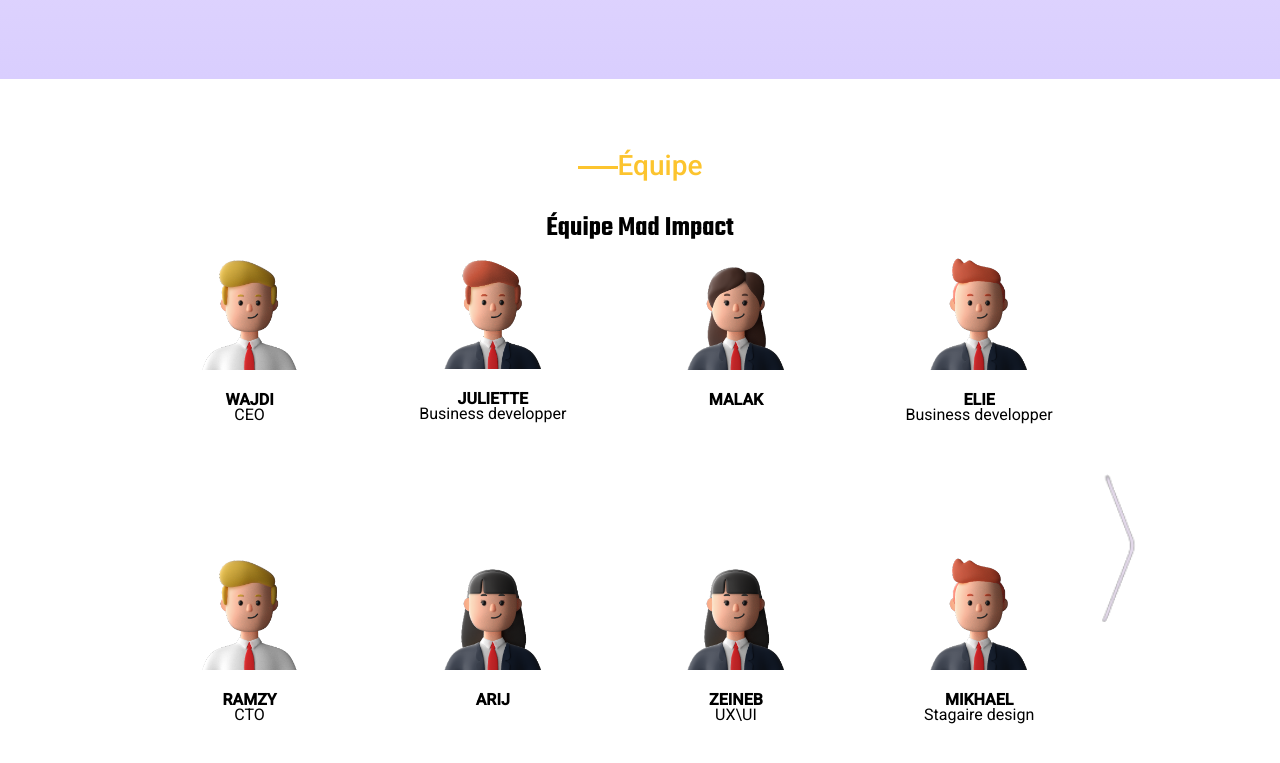
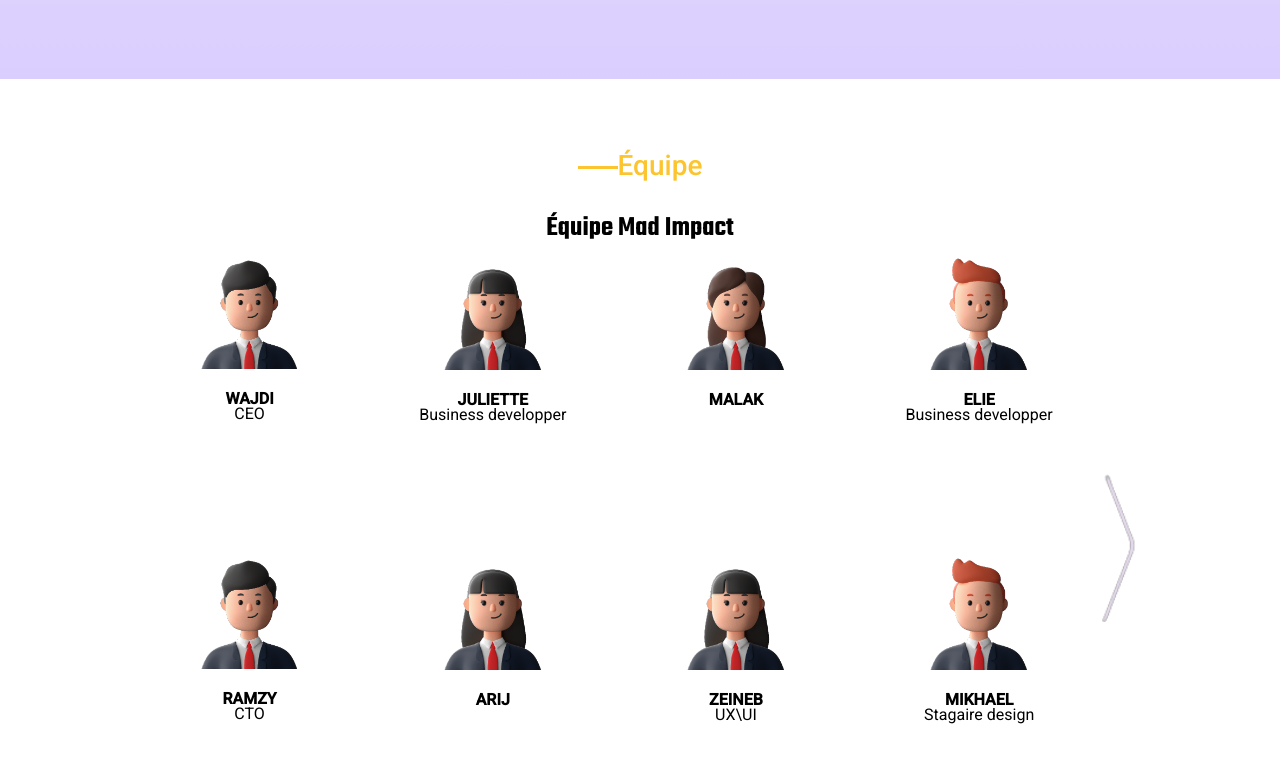
Before and after one commit to ghassenbenamor/madImpact-task1, a React (Create React App) app: page /agence in a window 1280 px wide. Shown: the part 645-1408 px from the top of the page. Built offline with nearby package versions, Linux system fonts and the light colour scheme.

Commit message:
7th commit

```diff
--- a/src/components/Team.jsx
+++ b/src/components/Team.jsx
@@ -2,11 +2,10 @@
 
 import { useState } from 'react';
 
-import wajdi from '../images/81.png';
+import wajdi from '../images/86.png';
 import lobna from '../images/83.png';
 import elie from '../images/87.png';
 import malak from '../images/84.png';
-import juliette from '../images/89.png';
 import go from '../images/go.png';
 import back from '../images/back.png'
 
@@ -55,7 +54,7 @@
                                     </div>}
                             </div>
                             <div className='member'>
-                                <img src={juliette} className="member-avatar" alt="" />
+                                <img src={lobna} className="member-avatar" alt="" />
                                 <p className="name">JULIETTE</p>
                                 <p className="role">Business developper</p>
                             </div>
@@ -110,7 +109,7 @@
                                 <p className="role">Prestashop developper</p>
                             </div>
                             <div className='member' on>
-                                <img src={juliette} className="member-avatar" alt="" />
+                                <img src={malak} className="member-avatar" alt="" />
                                 <p className="name">ANNA</p>
                                 <p className="role">Stagaire UX\UI</p>
                             </div>
```
Also changed, not shown: src/images/82.png (added).
